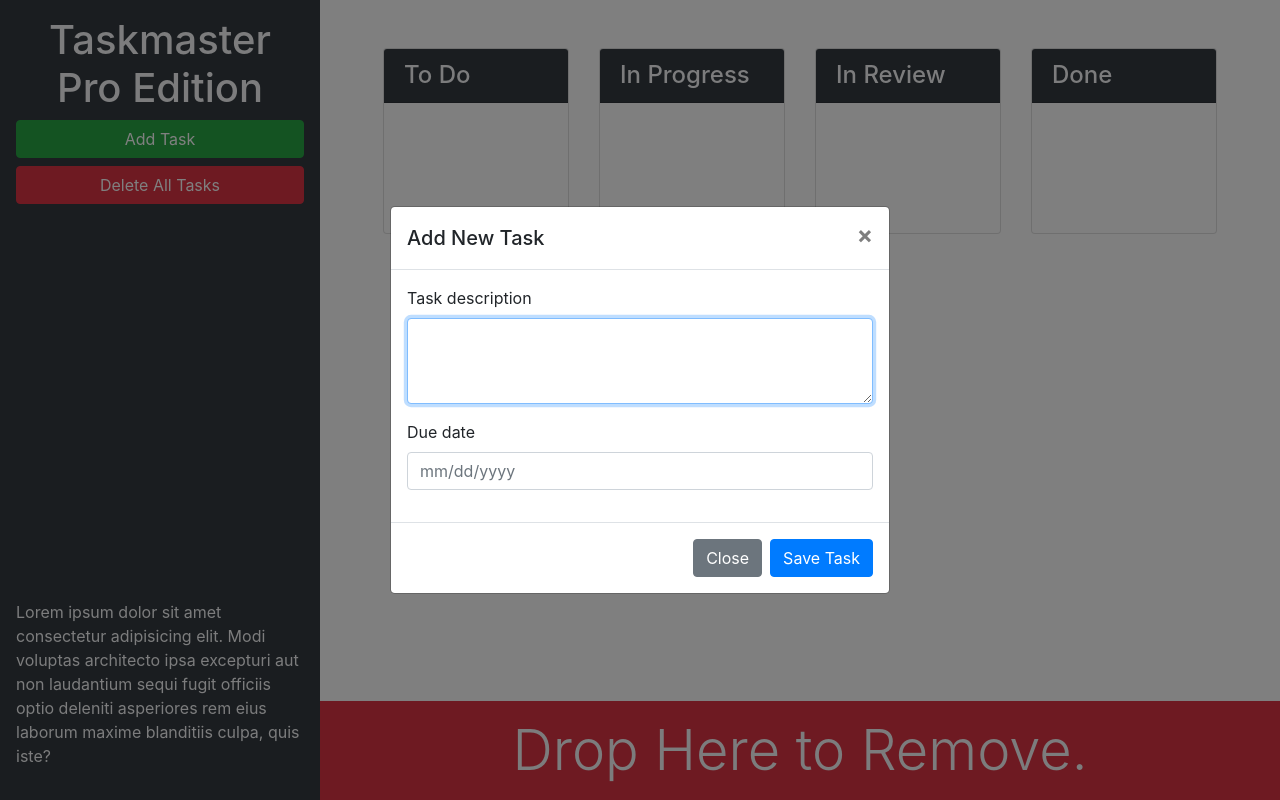
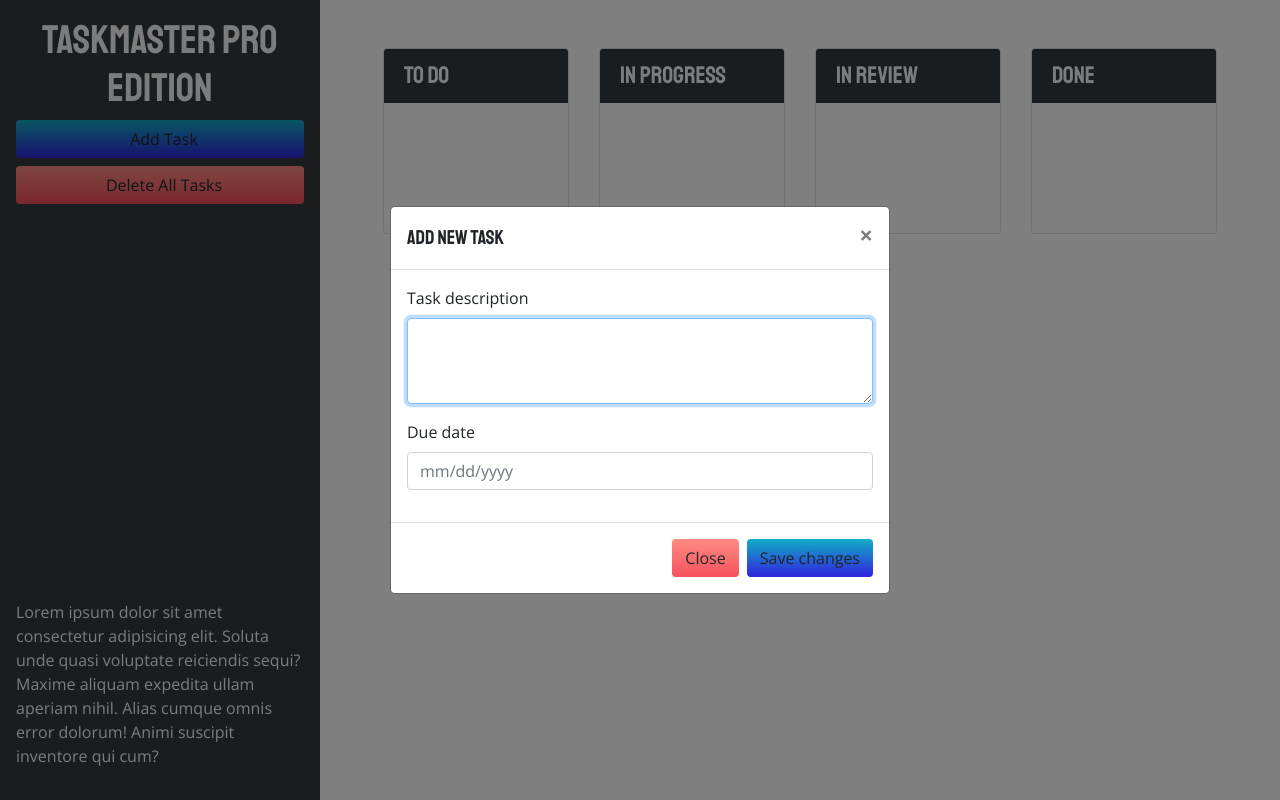
Before and after one commit to d-trecker/taskmater-pro, a plain HTML site: page index.html in a window 1280 px wide. Both pictures are taken after a click on the button "Add Task". Drawn offline with nearby package versions, Linux system fonts and the light colour scheme; a web font is replaced by a local one.

Commit message:
finished touch-ups

```diff
--- a/assets/css/style.css
+++ b/assets/css/style.css
@@ -1,3 +1,73 @@
+body {
+  font-family: "Open Sans", sans-serif;
+}
+
+h1,
+h2,
+h3,
+h4,
+h5,
+h6 {
+  font-family: "Staatliches", sans-serif;
+}
+
 ul.list-group {
   min-height: 130px;
 }
+
+.bottom-trash {
+  opacity: 0;
+  color: #f1f1f1;
+  font-size: 2.3rem;
+  font-family: "Staatliches", sans-serif;
+  transform: translateY(150px);
+  transition: all 0.5s ease-in-out;
+  background-color: rgba(234, 0, 39, 0.7);
+}
+
+.bottom-trash-drag {
+  transform: translateY(0);
+  opacity: 1;
+}
+
+.bottom-trash-active {
+  background-color: rgba(234, 0, 39, 1);
+}
+
+.dropover {
+  background: rgba(0, 0, 0, 0.3);
+}
+
+.dropover-active {
+  background: rgba(0, 0, 0, 0.9);
+}
+
+.btn-add,
+.btn-save {
+  background-color: #fa8bff;
+  background-image: linear-gradient(
+    45deg,
+    #ff310d 0%,
+    #321fe0 52%,
+    #13acc7 90%
+  );
+  transition: all 0.5s ease-out;
+  background-size: 1px 100px;
+  background-position: 0px -10px;
+}
+
+.btn-close,
+.btn-delete {
+  transition: all 0.5s ease-out;
+  background-size: 1px 100px;
+  background-position: 1px -10px;
+  background-color: #ea0028;
+  background-image: linear-gradient(180deg, #ff9a8b 0%, #ea0028 100%);
+}
+
+.btn-save:hover,
+.btn-add:hover,
+.btn-close:hover,
+.btn-delete:hover {
+  background-position: 1px -50px;
+}
--- a/assets/js/script.js
+++ b/assets/js/script.js
@@ -48,12 +48,8 @@ var auditTask = function (taskEl) {
   // get date from task element
   var date = $(taskEl).find("span").text().trim();
 
-  console.log(date);
-
   // convert to moment object at 5:00pm
   var time = moment(date, "L").set("hour", 17);
-
-  console.log(time);
 
   // remove any old classes from element
   $(taskEl).removeClass("list-group-item-warning list-group-item-danger");
@@ -74,16 +70,18 @@ $(".card .list-group").sortable({
   tolerance: "pointer",
   helper: "clone",
   activate: function (event, ui) {
-    console.log(ui);
+    $(this).addClass("dropover");
+    $(".bottom-trash").addClass("bottom-trash-drag");
   },
   deactivate: function (event, ui) {
-    console.log(ui);
+    $(this).removeClass("dropover");
+    $(".bottom-trash").removeClass("bottom-trash-drag");
   },
   over: function (event) {
-    console.log(event);
+    $(event.target).addClass("dropover-active");
   },
   out: function (event) {
-    console.log(event);
+    $(event.target).removeClass("dropover-active");
   },
   update: function () {
     var tempArr = [];
@@ -106,9 +104,6 @@ $(".card .list-group").sortable({
     tasks[arrName] = tempArr;
     saveTasks();
   },
-  stop: function (event) {
-    $(this).removeClass("dropover");
-  },
 });
 
 // trash icon can be dropped onto
@@ -118,12 +113,14 @@ $("#trash").droppable({
   drop: function (event, ui) {
     // remove dragged element from the dom
     ui.draggable.remove();
+    $(".bottom-trash").removeClass("bottom-trash-active");
   },
   over: function (event, ui) {
     console.log(ui);
+    $(".bottom-trash").addClass("bottom-trash-active");
   },
   out: function (event, ui) {
-    console.log(ui);
+    $(".bottom-trash").removeClass("bottom-trash-active");
   },
 });
 
@@ -146,7 +143,7 @@ $("#task-form-modal").on("shown.bs.modal", function () {
 });
 
 // save button in modal was clicked
-$("#task-form-modal .btn-primary").click(function () {
+$("#task-form-modal .btn-save").click(function () {
   // get form values
   var taskText = $("#modalTaskDescription").val();
   var taskDate = $("#modalDueDate").val();
@@ -257,3 +254,10 @@ $("#remove-tasks").on("click", function () {
 
 // load tasks for the first time
 loadTasks();
+
+// audit task due dates every 30 minutes
+setInterval(function () {
+  $(".card .list-group-item").each(function () {
+    auditTask($(this));
+  });
+}, 1800000);
--- a/index.html
+++ b/index.html
@@ -1,89 +1,134 @@
 <!DOCTYPE html>
 <html lang="en">
-
   <head>
-  <meta charset="UTF-8">
-  <meta name="viewport" content="width=device-width, initial-scale=1.0">
-  <meta http-equiv="X-UA-Compatible" content="ie=edge">
-  <link rel="stylesheet" href="https://cdnjs.cloudflare.com/ajax/libs/twitter-bootstrap/4.3.1/css/bootstrap.min.css">
-  <link rel="stylesheet" href="https://cdnjs.cloudflare.com/ajax/libs/jqueryui/1.12.1/themes/base/jquery-ui.css">
+    <meta charset="UTF-8" />
+    <meta name="viewport" content="width=device-width, initial-scale=1.0" />
+    <meta http-equiv="X-UA-Compatible" content="ie=edge" />
+    <link
+      rel="stylesheet"
+      href="https://cdnjs.cloudflare.com/ajax/libs/twitter-bootstrap/4.3.1/css/bootstrap.min.css"
+    />
+    <link
+      rel="stylesheet"
+      href="https://cdnjs.cloudflare.com/ajax/libs/jqueryui/1.12.1/themes/base/jquery-ui.css"
+    />
+    <link
+      href="https://fonts.googleapis.com/css2?family=Open+Sans:wght@400;700&family=Staatliches&display=swap"
+      rel="stylesheet"
+    />
+    <link
+      rel="stylesheet"
+      href="https://cdnjs.cloudflare.com/ajax/libs/open-iconic/1.1.1/font/css/open-iconic-bootstrap.min.css"
+    />
     <link rel="stylesheet" href="./assets/css/style.css" />
     <title>Taskmaster Pro</title>
   </head>
 
   <body>
+    <div class="row min-vh-100 no-gutters">
+      <header
+        class="col-12 col-lg-3 bg-dark text-light sticky-top d-flex flex-column p-4 p-lg-3"
+      >
+        <h1 class="text-center">
+          <span class="oi oi-task d-inline d-lg-none"></span>
+          Taskmaster Pro Edition
+        </h1>
+        <button
+          id="create-task"
+          class="btn btn-block btn-add"
+          data-toggle="modal"
+          data-target="#task-form-modal"
+        >
+          <span class="oi oi-plus mr-2"></span>Add Task
+        </button>
+        <button id="remove-tasks" class="btn btn-block btn-delete mb-2 mb-md-4">
+          <span class="oi oi-trash mr-2"> </span>Delete All Tasks
+        </button>
 
-  <div class="row min-vh-100 no-gutters">
-    <header class="col-12 col-lg-3 bg-dark text-light sticky-top d-flex flex-column p-4 p-lg-3">
-      <h1 class="text-center"><span class="oi oi-task d-inline d-lg-none"></span>
-        Taskmaster Pro Edition</h1>
-      <button id="create-task" class="btn btn-block btn-success" data-toggle="modal" data-target="#task-form-modal">Add
-        Task</button>
-      <button id="remove-tasks" class="btn btn-block btn-danger mb-2 mb-md-4"></span>Delete All Tasks</button>
-      <p class="mt-auto d-none d-lg-block">Lorem ipsum dolor sit amet consectetur adipisicing elit. Modi voluptas
-        architecto ipsa
-        excepturi aut non laudantium sequi fugit officiis optio deleniti asperiores rem eius laborum maxime blanditiis
-        culpa, quis iste?</p>
+        <span
+          class="oi oi-task display-1 text-center mb-2 d-none d-lg-block mt-auto"
+        ></span>
+        <p class="d-none d-lg-block">
+          Lorem ipsum dolor sit amet consectetur adipisicing elit. Soluta unde
+          quasi voluptate reiciendis sequi? Maxime aliquam expedita ullam
+          aperiam nihil. Alias cumque omnis error dolorum! Animi suscipit
+          inventore qui cum?
+        </p>
       </header>
       <main class="col-12 col-lg-9 d-flex flex-column">
         <div class="m-5 row justify-content-around">
           <!--  -->
           <div class="col-12 col-md-6 col-xl-3 mb-3">
             <div class="card">
-            <h4 class="card-header bg-dark text-light d-flex align-items-center">
+              <h4
+                class="card-header bg-dark text-light d-flex align-items-center"
+              >
                 To Do
               </h4>
-            <ul id="list-toDo" class="list-group list-group-flush">
-            </ul>
+              <ul id="list-toDo" class="list-group list-group-flush"></ul>
             </div>
           </div>
           <!--  -->
           <div class="col-12 col-md-6 col-xl-3 mb-3">
             <div class="card">
-            <h4 class="card-header bg-dark text-light d-flex align-items-center">
+              <h4
+                class="card-header bg-dark text-light d-flex align-items-center"
+              >
                 In Progress
               </h4>
-            <ul id="list-inProgress" class="list-group list-group-flush">
-            </ul>
+              <ul id="list-inProgress" class="list-group list-group-flush"></ul>
             </div>
           </div>
           <!--  -->
           <div class="col-12 col-md-6 col-xl-3 mb-3">
             <div class="card">
-            <h4 class="card-header bg-dark text-light d-flex align-items-center">
+              <h4
+                class="card-header bg-dark text-light d-flex align-items-center"
+              >
                 In Review
               </h4>
-            <ul id="list-inReview" class="list-group list-group-flush">
-            </ul>
+              <ul id="list-inReview" class="list-group list-group-flush"></ul>
             </div>
           </div>
           <!--  -->
           <div class="col-12 col-md-6 col-xl-3 mb-3">
             <div class="card">
-            <h4 class="card-header bg-dark text-light d-flex align-items-center">
+              <h4
+                class="card-header bg-dark text-light d-flex align-items-center"
+              >
                 Done
               </h4>
-            <ul id="list-done" class="list-group list-group-flush">
-            </ul>
+              <ul id="list-done" class="list-group list-group-flush"></ul>
             </div>
           </div>
         </div>
-      <footer class="mt-auto" id="trash">
-        <div class="w-100 bg-danger p-3 text-center text-light display-4 bottom-trash">
-          <span class="oi oi-trash mx-auto mb-4"> </span> Drop Here to Remove.
+        <div class="mt-auto overflow-hidden" id="trash">
+          <div class="w-100 p-3 text-center bottom-trash">
+            <span class="oi oi-trash"> </span> Drop Here to Remove.
           </div>
-      </footer>
+        </div>
       </main>
     </div>
 
     <!-- Modal -->
-  <div class="modal fade" id="task-form-modal" tabindex="-1" role="dialog" aria-labelledby="task-form-modal"
-    aria-hidden="true">
+    <div
+      class="modal fade"
+      id="task-form-modal"
+      tabindex="-1"
+      role="dialog"
+      aria-labelledby="task-form-modal"
+      aria-hidden="true"
+    >
       <div class="modal-dialog modal-dialog-centered" role="document">
         <div class="modal-content">
           <div class="modal-header">
-          <h5 class="modal-title" id="task-form-modal">Add New Task</h5>
-          <button type="button" class="close" data-dismiss="modal" aria-label="Close">
+            <h5 class="modal-title" id="myModalTitle">Add New Task</h5>
+            <button
+              type="button"
+              class="close"
+              data-dismiss="modal"
+              aria-label="Close"
+            >
               <span aria-hidden="true">&times;</span>
             </button>
           </div>
@@ -91,17 +136,29 @@
             <form>
               <div class="form-group">
                 <label for="modalTaskDescription">Task description</label>
-              <textarea class="form-control" id="modalTaskDescription" rows="3"></textarea>
+                <textarea
+                  class="form-control"
+                  id="modalTaskDescription"
+                  rows="3"
+                ></textarea>
               </div>
               <div class="form-group">
                 <label for="modalDueDate">Due date</label>
-              <input type="text" class="form-control" id="modalDueDate" placeholder="mm/dd/yyyy" autocomplete="off" />
+                <input
+                  type="text"
+                  class="form-control"
+                  placeholder="mm/dd/yyyy"
+                  id="modalDueDate"
+                  autocomplete="off"
+                />
               </div>
             </form>
           </div>
           <div class="modal-footer">
-          <button type="button" class="btn btn-secondary" data-dismiss="modal">Close</button>
-          <button type="button" class="btn btn-primary">Save Task</button>
+            <button type="button" class="btn btn-close" data-dismiss="modal">
+              Close
+            </button>
+            <button type="button" class="btn btn-save">Save changes</button>
           </div>
         </div>
       </div>
@@ -115,5 +172,4 @@
     <script src="https://cdnjs.cloudflare.com/ajax/libs/moment.js/2.24.0/moment.min.js"></script>
     <script src="./assets/js/script.js"></script>
   </body>
-
 </html>
```
Lines whose indentation alone changed are shown as unchanged.
